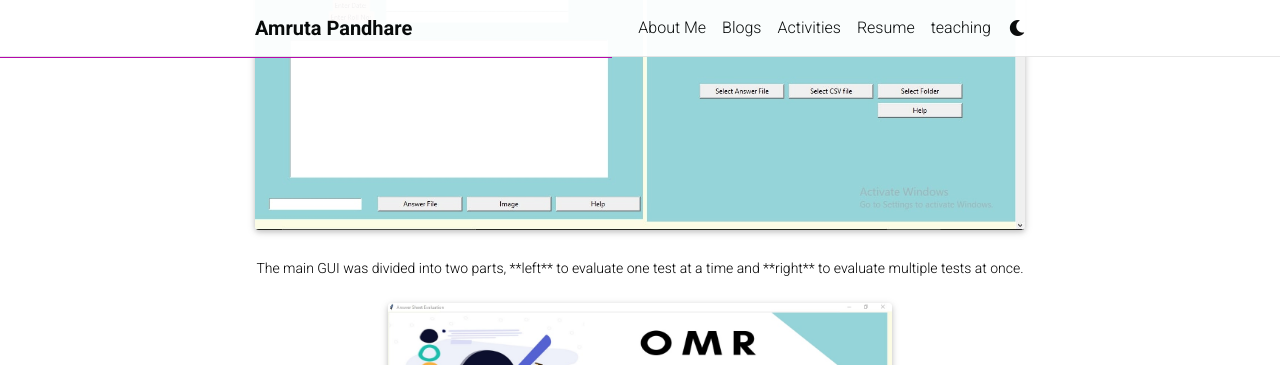
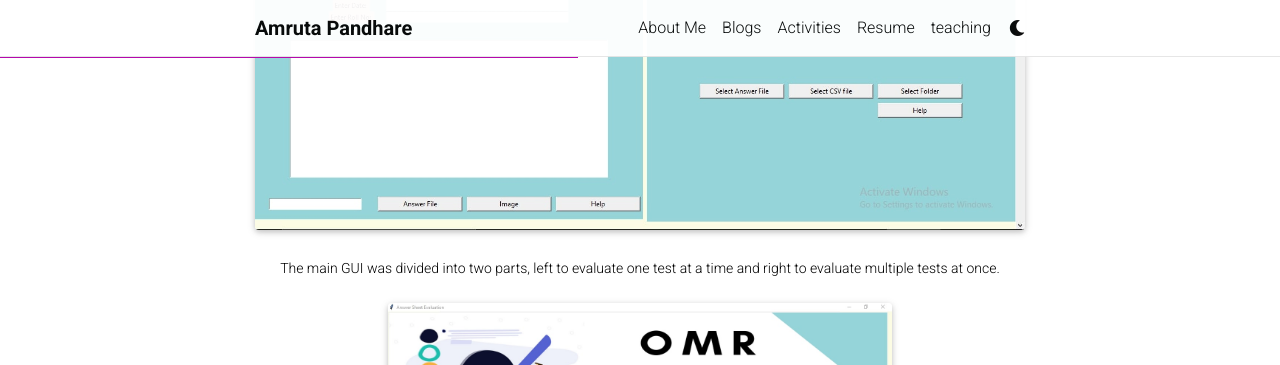
Before and after one commit to AmrutaPandhare/AmrutaPandhare.github.io, a Jekyll site: the page built from _projects/5_project.md, in a window 1280 px wide and 900 px high, scrolled down 777 px. Shown: the top 365 px of the window. Built offline with Jekyll 4.4.1, drawn with Linux system fonts in a browser that asks for light colours; full-size pictures stand in for the smaller copies a plugin makes; comment, search, counter and statistics services are not loaded; a style sheet for code colours, icons or effects is not loaded.

Commit message:
Update 5_project.md

```diff
--- a/_projects/5_project.md
+++ b/_projects/5_project.md
@@ -39,11 +39,11 @@ for computation purpose.
     --- -->
 <div class="row">
     <div class="col-sm mt-3 mt-md-0">
-        {% include figure.html path="assets/img/gui.jpg" title="GUI" class="img-fluid rounded z-depth-1" %}
+        {% include figure.html path="assets/img/gui.jpg" class="img-fluid rounded z-depth-1" %}
     </div>
 </div>
-<div class="caption">
-    The main GUI was divided into two parts, **left** to evaluate one test at a time and **right** to evaluate multiple tests at once.
+<div class="caption" font-weight="bold">
+    The main GUI was divided into two parts, left to evaluate one test at a time and right to evaluate multiple tests at once.
 </div>
 
 <div class="row justify-content-sm-center">
```
Also changed, not shown: other parts of _projects/5_project.md (+2 -0 lines).
